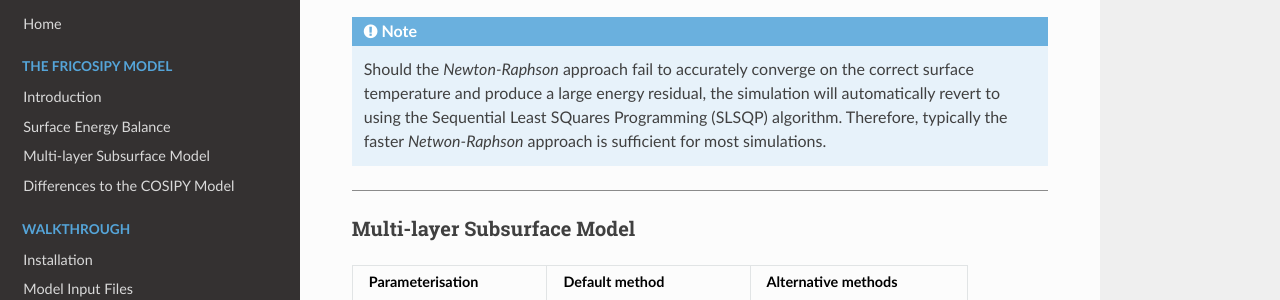
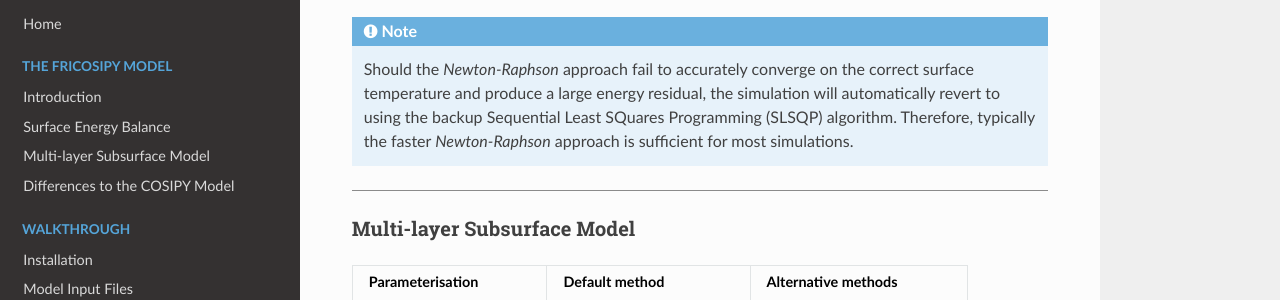
Before and after one commit to MarcusGastaldello/FRICOSIPY, an MkDocs documentation site: the page built from docs/parameters.md, in a window 1280 px wide and 900 px high, scrolled down 565 px. Shown: the part 198-498 px from the top of the window. Built offline with MkDocs 1.6.1, drawn with Linux system fonts in a browser that asks for light colours.

Commit message:
Update documentation for surface temperature solver
Clarified the description of the fallback algorithm in the parameters documentation.

```diff
--- a/docs/parameters.md
+++ b/docs/parameters.md
@@ -27,7 +27,7 @@ The *FRICOSIPY* model enables the user to customise the parameterisations used t
 | [**Surface temperature solver**](https://fricosipy.readthedocs.io/en/latest/surface_energy_balance/#) | *Newton* *(faster)* | *SLSQP* *(slower)* |
 
 !!! note
-    Should the *Newton-Raphson* approach fail to accurately converge on the correct surface temperature and produce a large energy residual, the simulation will automatically revert to using the Sequential Least SQuares Programming (SLSQP) algorithm. Therefore, typically the faster *Netwon-Raphson* approach is sufficient for most simulations.
+    Should the *Newton-Raphson* approach fail to accurately converge on the correct surface temperature and produce a large energy residual, the simulation will automatically revert to using the backup Sequential Least SQuares Programming (SLSQP) algorithm. Therefore, typically the faster *Newton-Raphson* approach is sufficient for most simulations.
 
 <hr style="height:1px; background-color:#8b8b8b; border:none;" />
 
```
